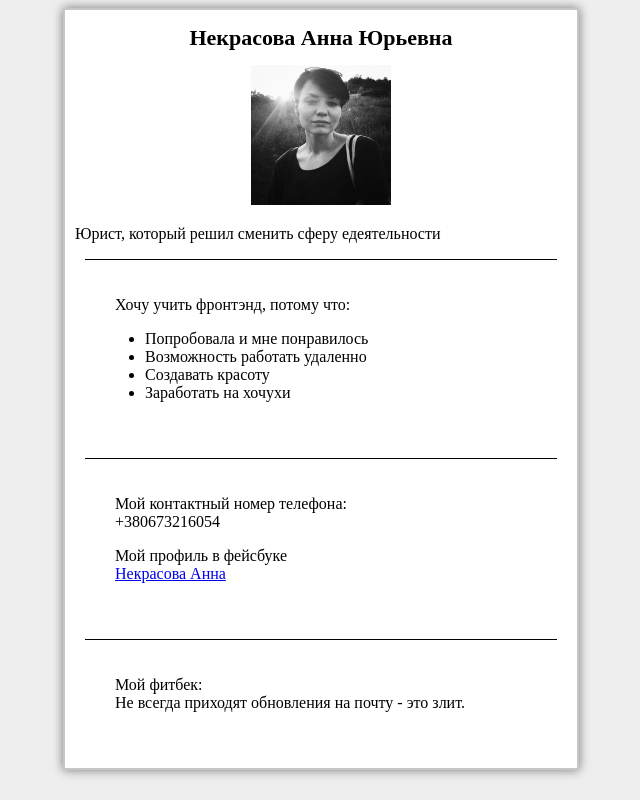
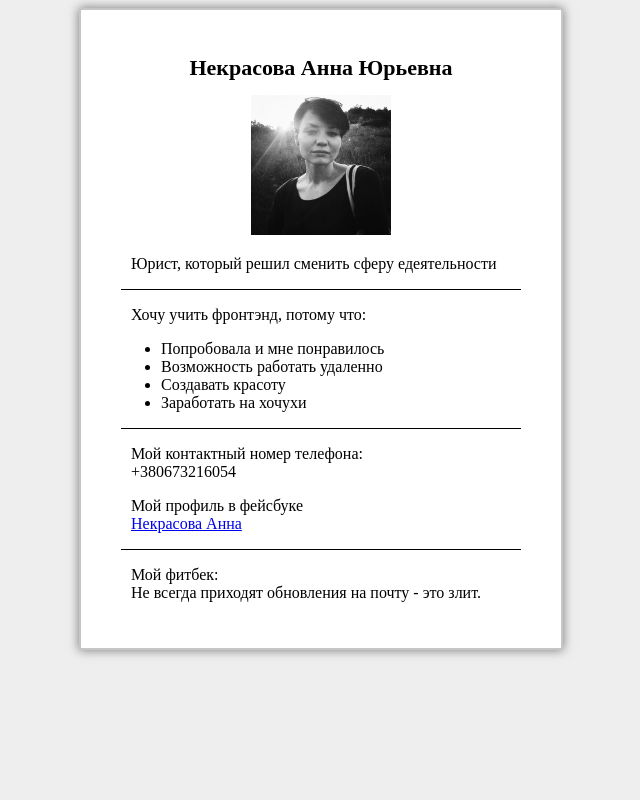
Before and after one commit to aunekrasova/aunekrasova.github.io, a plain HTML site: page Markup/HW1/index.html in a window 1280 px wide. Shown: the whole page, without its empty margins (319-959 px from the left). Drawn offline with Linux system fonts and the light colour scheme.

Commit message:
chages in accordance whith issues

```diff
--- a/Markup/HW1/css/style.css
+++ b/Markup/HW1/css/style.css
@@ -21,10 +21,11 @@ span{
 
 #sheet {
 	background-color: #FFFFFF;
-	width: 512px;
+	width: 400px;
 	margin: auto;
 	border: #C6C6C6 2px solid;
-	box-shadow: 0 0 10px rgba(0,0,0,0.5)
+	box-shadow: 0 0 10px rgba(0,0,0,0.5);
+	padding: 30px 40px;
 }
 
 .foto {
@@ -36,7 +37,6 @@ span{
 	height:140px;
 }
 
-.line { border-top: 1px solid black;
-    padding: 20px;
-    margin: 0 20px 20px 20px;
+.line {
+	border-top: 1px solid black;
 }
```
